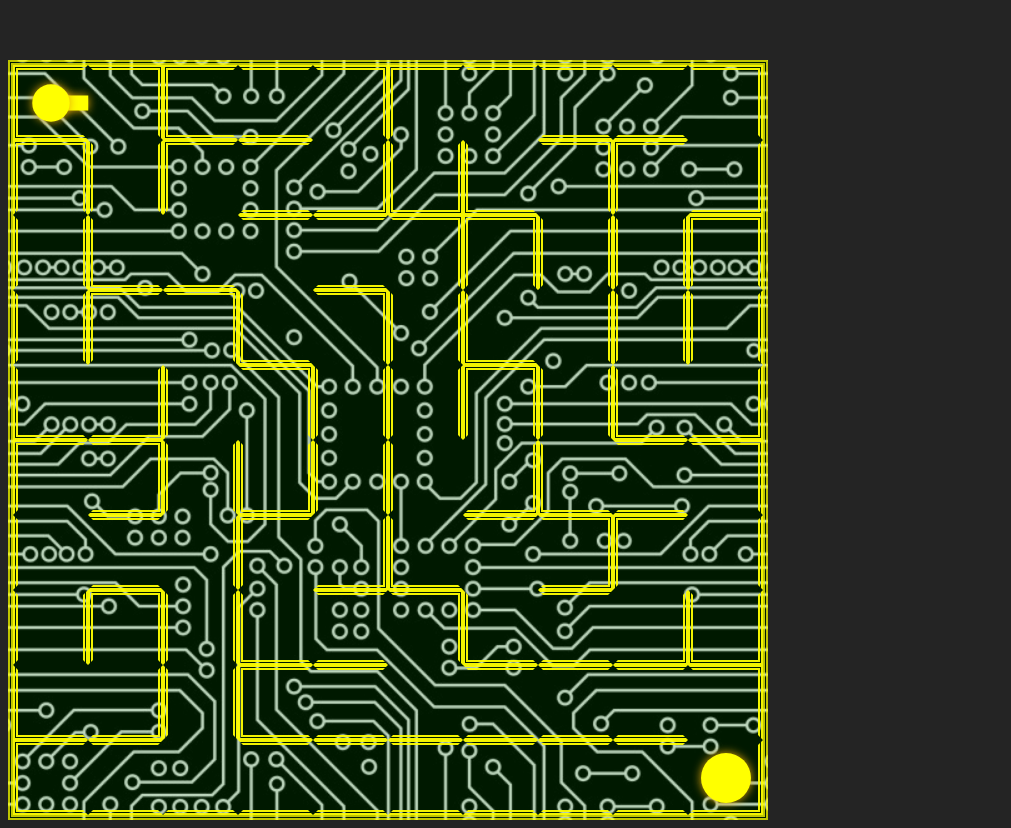
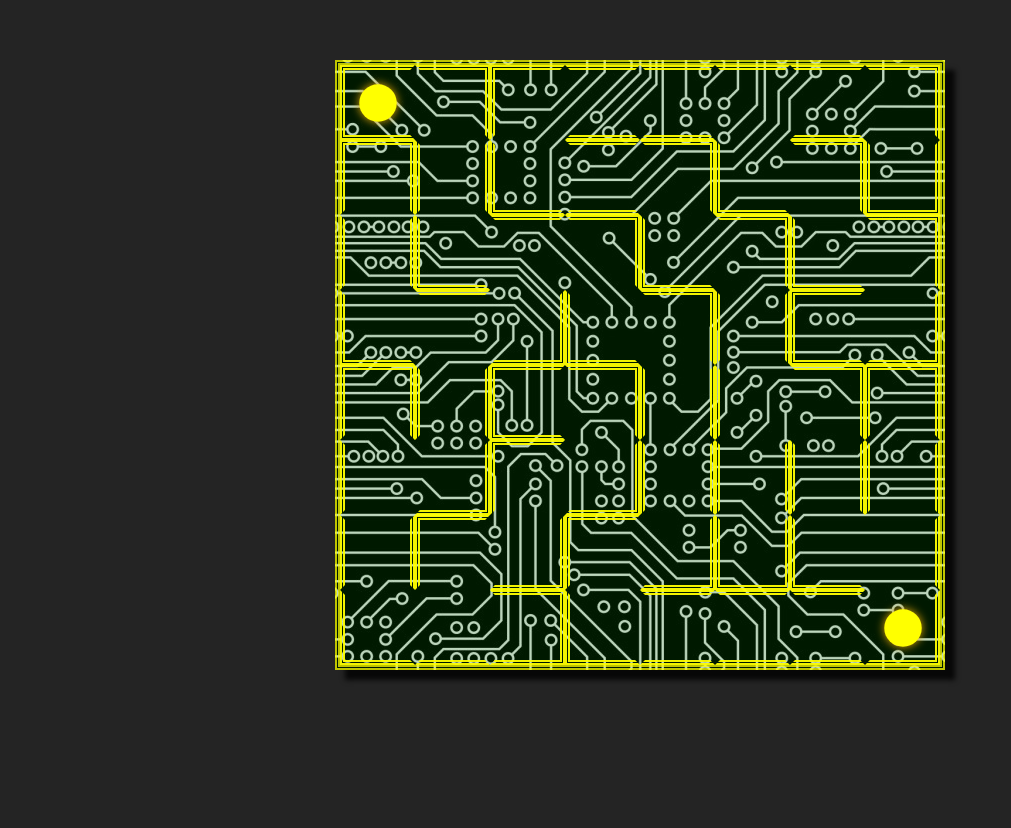
Before and after one commit to CurtisConway/maze, a Vue app: page / in a window 1280 px wide. Shown: the whole page, without its empty margins (0-1011 px from the left). After the commit the page ends 800 px from the top, so only its background shows below. Built offline with nearby package versions, Linux system fonts and the light colour scheme.

Commit message:
Fix path

```diff
--- a/src/components/Maze.vue
+++ b/src/components/Maze.vue
@@ -1,9 +1,11 @@
 <template>
   <div>
       <table v-if="maze">
-        <tr v-for="(row, x) in maze.table" :key="`row-${x}`">
-          <td v-for="(column, y) in row" :key="`column-${x}-${y}`" :class="column">
-            <span v-if="x === 0 && y === 0">
+        <tr v-for="(row, y) in maze.table" :key="`row-${y}`">
+          <td v-for="(column, x) in row" :key="`column-${y}-${x}`" :class="column">
+            <span v-if="y === 0 && x === 0
+                  || column === currentPosition
+                  || x === maze.height - 1 && y === maze.width - 1">
               <svg viewBox="0 0 30 30" xmlns="http://www.w3.org/2000/svg" style="z-index:10;">
                 <circle cx="15" cy="15" r="7.5" fill="currentColor"></circle>
               </svg>
@@ -11,16 +13,18 @@
 
             <span v-show="column.active">
               <svg viewBox="0 0 50 50" xmlns="http://www.w3.org/2000/svg">
-                <rect v-show="column.right" x="20" y="20" height="10" width="30" fill="currentColor"></rect>
-                <rect v-show="column.left" x="0" y="20" height="10" width="30" fill="currentColor"></rect>
-                <rect v-show="column.top" x="20" y="0" height="30" width="10" fill="currentColor"></rect>
-                <rect v-show="column.bottom" x="20" y="20" height="30" width="10" fill="currentColor"></rect>
-              </svg>
-            </span>
-
-            <span v-if="x === maze.height - 1 && y === maze.width - 1">
-              <svg height="30" width="30" viewBox="0 0 30 30" xmlns="http://www.w3.org/2000/svg" style="z-index:10;">
-                <circle cx="15" cy="15" r="10" fill="currentColor"></circle>
+                <rect
+                  v-show="column.right && row[x + 1].active"
+                  x="20" y="20" height="10" width="30" fill="currentColor"></rect>
+                <rect
+                  v-show="column.left && row[x - 1].active"
+                  x="0" y="20" height="10" width="30" fill="currentColor"></rect>
+                <rect
+                  v-show="column.top && maze.table[y - 1] && maze.table[y - 1][x].active"
+                  x="20" y="0" height="30" width="10" fill="currentColor"></rect>
+                <rect
+                  v-show="column.bottom && maze.table[y + 1] && maze.table[y + 1][x].active"
+                  x="20" y="20" height="30" width="10" fill="currentColor"></rect>
               </svg>
             </span>
           </td>
@@ -64,7 +68,7 @@ export default {
   },
   methods: {
     startGame() {
-      this.maze = new Maze(10, 10);
+      this.maze = new Maze(8, 8);
       this.maze.createMaze()
         .then(() => {
           this.movePosition(0, 0);
@@ -75,17 +79,26 @@ export default {
       document.removeEventListener('keyup', this.keyboardHandler);
     },
     resetGame() {
-      this.moveNumber = 0;
       this.failure = false;
       this.success = false;
+      this.currentX = 0;
+      this.currentY = 0;
       this.startGame();
     },
     keyboardHandler(event) {
       const actions = {
-        up: () => { if (this.currentPosition.top) this.movePosition(this.currentX, this.currentY - 1); },
-        left: () => { if (this.currentPosition.left) this.movePosition(this.currentX - 1, this.currentY); },
-        down: () => { if (this.currentPosition.bottom) this.movePosition(this.currentX, this.currentY + 1); },
-        right: () => { if (this.currentPosition.right) this.movePosition(this.currentX + 1, this.currentY); },
+        up: () => {
+          if (this.currentPosition.top) this.movePosition(this.currentX, this.currentY - 1);
+        },
+        left: () => {
+          if (this.currentPosition.left) this.movePosition(this.currentX - 1, this.currentY);
+        },
+        down: () => {
+          if (this.currentPosition.bottom) this.movePosition(this.currentX, this.currentY + 1);
+        },
+        right: () => {
+          if (this.currentPosition.right) this.movePosition(this.currentX + 1, this.currentY);
+        },
       };
       const handlers = {
         w: actions.up,
@@ -122,11 +135,13 @@ export default {
 
 <style lang="scss" scoped>
 table {
+  margin:0 auto;
   border-spacing:0;
   border:5px double rgba(255, 255, 0, 0.75);
   background-image: url('../assets/circuit.png');
   background-color: #006600;
   background-size:cover;
+  box-shadow:10px 10px 5px rgba(0,0,0,.8);
 }
 td {
   border:5px double rgba(255, 255, 0, 0.95);
--- a/src/maze.js
+++ b/src/maze.js
@@ -3,8 +3,6 @@ export default class Maze {
     this.height = height;
     this.width = width;
     this.table = [];
-
-    // this.createMaze();
 
     return this;
   }
```
